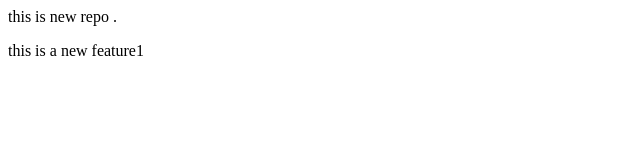
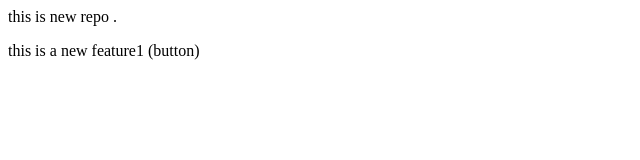
Before and after one commit to Singhmanjaap19/localrepo, a plain HTML site: page index.html in a window 1280 px wide. Shown: the full height of the page, 0-640 px from the left. Drawn offline with Linux system fonts and the light colour scheme.

```diff
--- a/index.html
+++ b/index.html
@@ -1,4 +1,4 @@
 <p>this is new repo .</p>
 
-<p>this is a new feature1
+<p>this is a new feature1 (button)
 </p>
```
